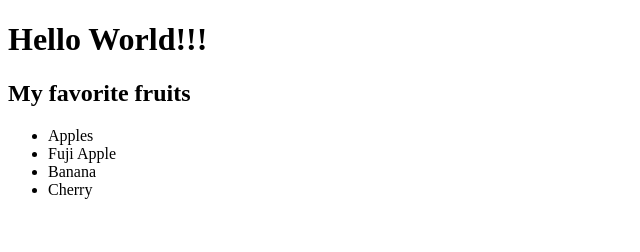
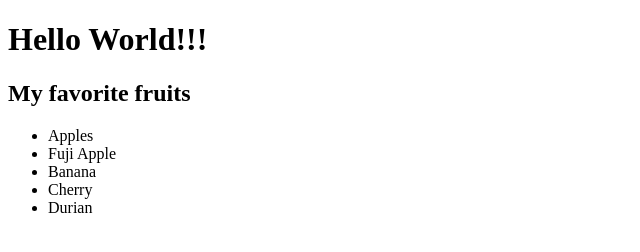
Before and after one commit to wa-replit/Hello, a plain HTML site: page index.html in a window 1280 px wide. Shown: the full height of the page, 0-640 px from the left. Drawn offline with Linux system fonts and the light colour scheme.

Commit message:
add 4th item

```diff
--- a/index.html
+++ b/index.html
@@ -12,6 +12,5 @@
             <li>Fuji Apple</li>
             <li>Banana</li>
             <li>Cherry</li>
+            <li>Durian</li>
         </ul>
-    </body>
-</html>
```
